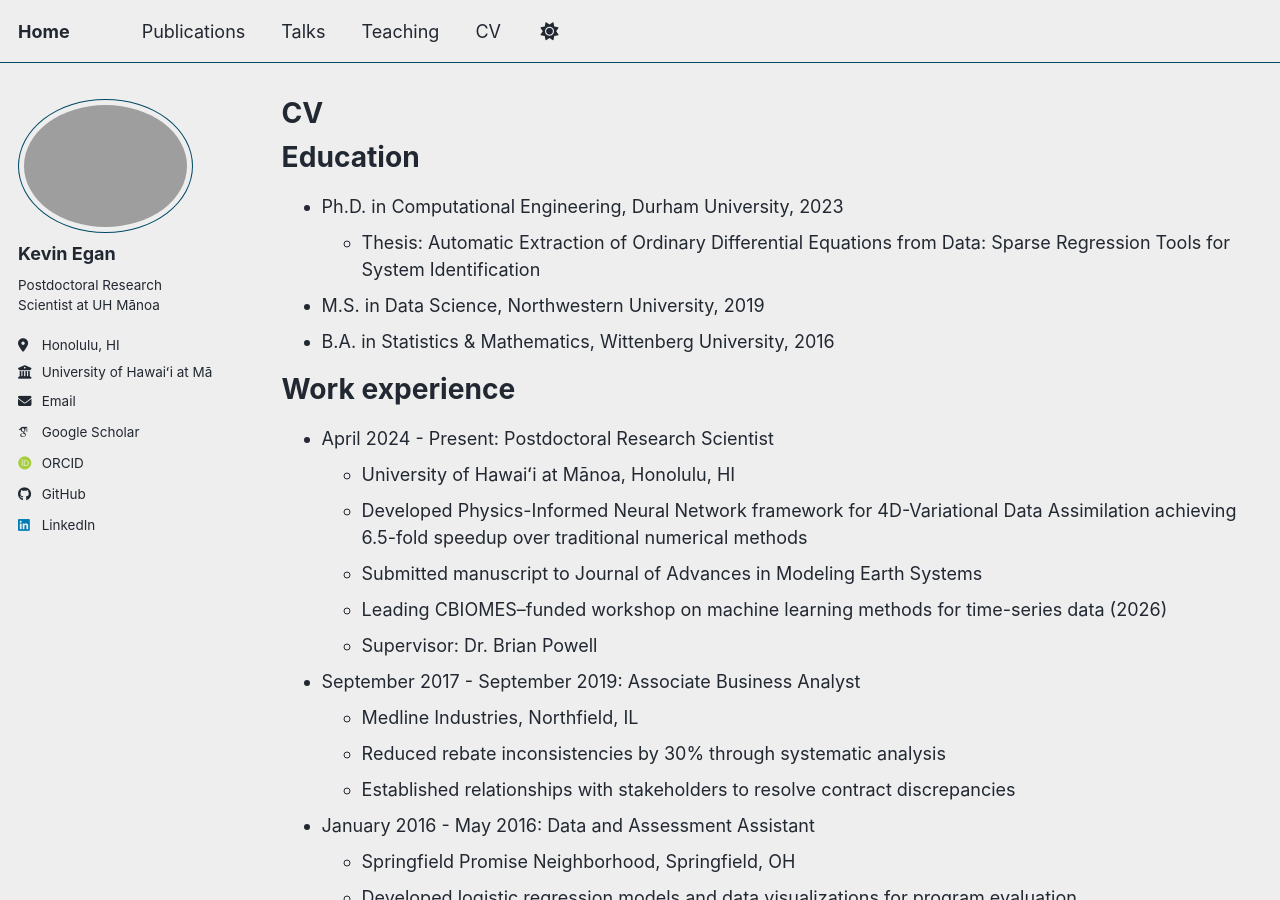
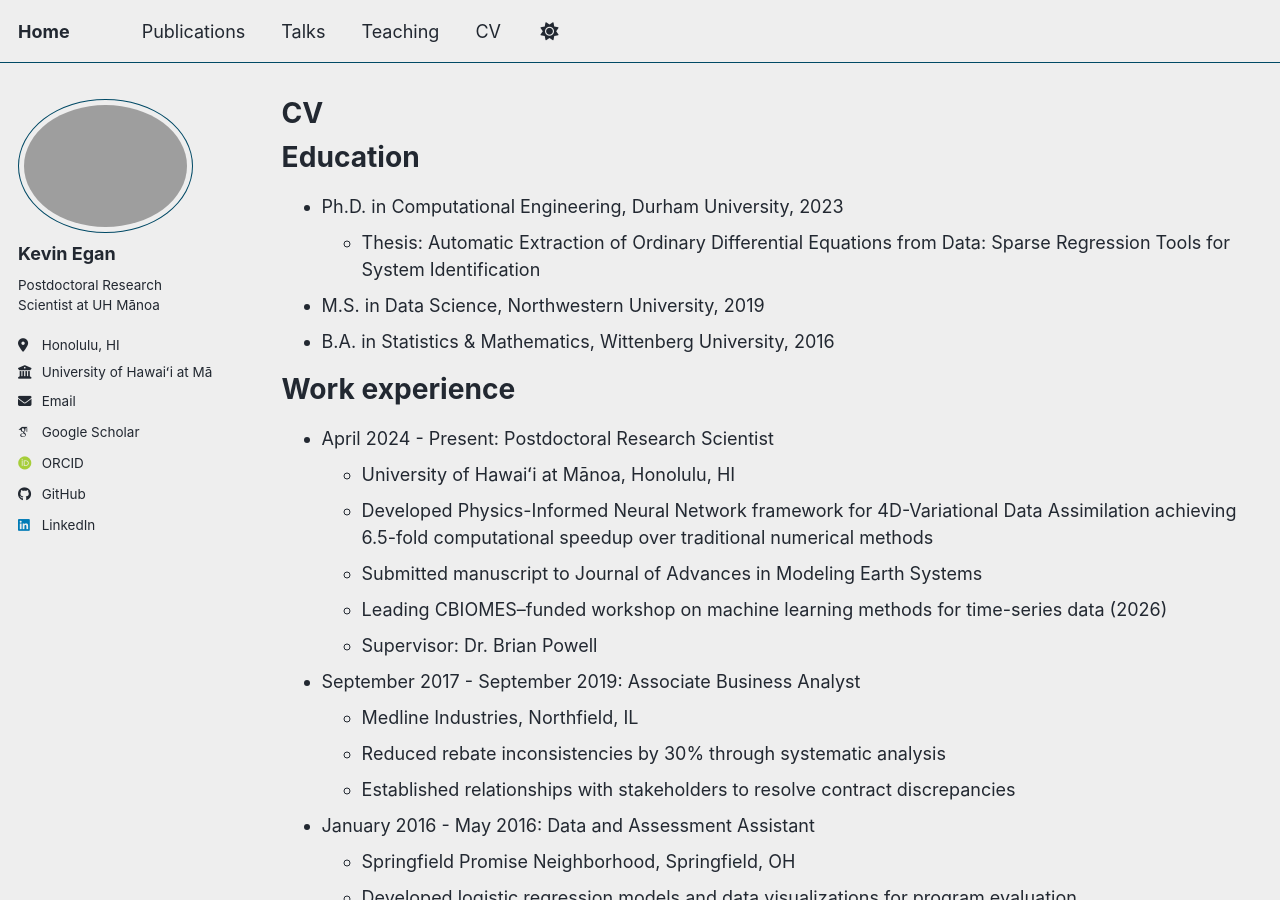
Before and after one commit to kevinegan31/kevinegan31.github.io, a Jekyll site: the page built from _pages/cv.md, in a window 1280 px wide and 900 px high. Built offline with Jekyll 4.4.1, drawn with Linux system fonts in a browser that asks for light colours; some web fonts are replaced; a script bundle is joined from its source files by our own code; library files that are not in the unit come from our copies.

Commit message:
adding "computational"

```diff
--- a/_pages/cv.md
+++ b/_pages/cv.md
@@ -20,7 +20,7 @@ Work experience
 ======
 * April 2024 - Present: Postdoctoral Research Scientist
   * University of Hawaiʻi at Mānoa, Honolulu, HI
-  * Developed Physics-Informed Neural Network framework for 4D-Variational Data Assimilation achieving 6.5-fold speedup over traditional numerical methods
+  * Developed Physics-Informed Neural Network framework for 4D-Variational Data Assimilation achieving 6.5-fold computational speedup over traditional numerical methods
   * Submitted manuscript to Journal of Advances in Modeling Earth Systems
   * Leading CBIOMES–funded workshop on machine learning methods for time-series data (2026)
   * Supervisor: Dr. Brian Powell
```
